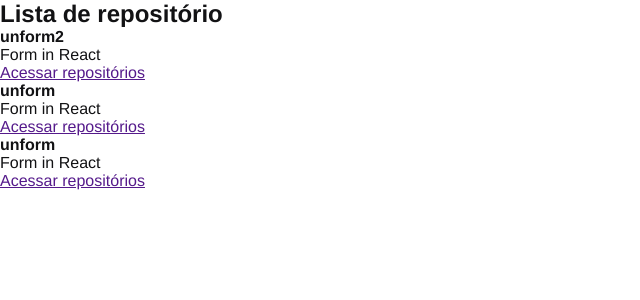
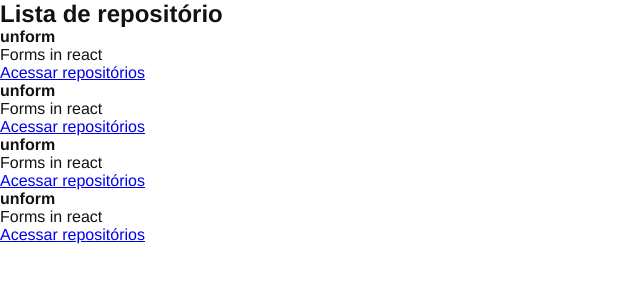
Before and after one commit to cleber-santos/github-explorer, a React app: page / in a window 1280 px wide. Shown: the top 300 px of the page, without its empty margins (0-640 px from the left). Built offline with nearby package versions, Linux system fonts and the light colour scheme; the HTML template or start-up script is replaced by a standard one.

Commit message:
props in react

```diff
--- /dev/null
+++ b/src/components/RepositoryItem.jsx
@@ -0,0 +1,11 @@
+export function RepositoryItem(props) {
+  return (
+    <li>
+      <strong>{ props.repository.name ?? 'Default' }</strong> {/* O ?? equivale ao || (ou) */}
+      <p>{ props.repository.description }</p>
+      <a href={ props.repository.link }>
+        Acessar repositórios
+      </a>
+    </li>
+  )
+}
--- a/src/components/RepositoryList.jsx
+++ b/src/components/RepositoryList.jsx
@@ -1,31 +1,20 @@
-const repositoryName = 'unform2'
+import { RepositoryItem } from "./RepositoryItem"
+
+const repository ={
+  name: 'unform',
+  description: 'Forms in react',
+  link: 'https://github.com/unform/unform'
+}
 
 export function RepositoryList() {
   return (
     <section className="repository-list">
       <h1>Lista de repositório</h1>
       <ul>
-        <li>
-          <strong>{repositoryName}</strong>
-          <p>Form in React</p>
-          <a href="">
-            Acessar repositórios
-          </a>
-        </li>
-        <li>
-          <strong>unform</strong>
-          <p>Form in React</p>
-          <a href="">
-            Acessar repositórios
-          </a>
-        </li>
-        <li>
-          <strong>unform</strong>
-          <p>Form in React</p>
-          <a href="">
-            Acessar repositórios
-          </a>
-        </li>
+        <RepositoryItem repository={repository}/>
+        <RepositoryItem repository={repository}/>
+        <RepositoryItem repository={repository}/>
+        <RepositoryItem repository={repository}/>
       </ul>
     </section>
   )
```
